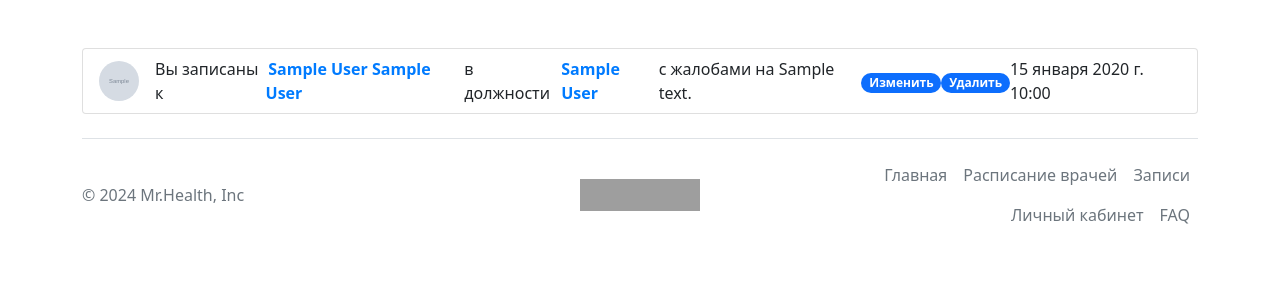
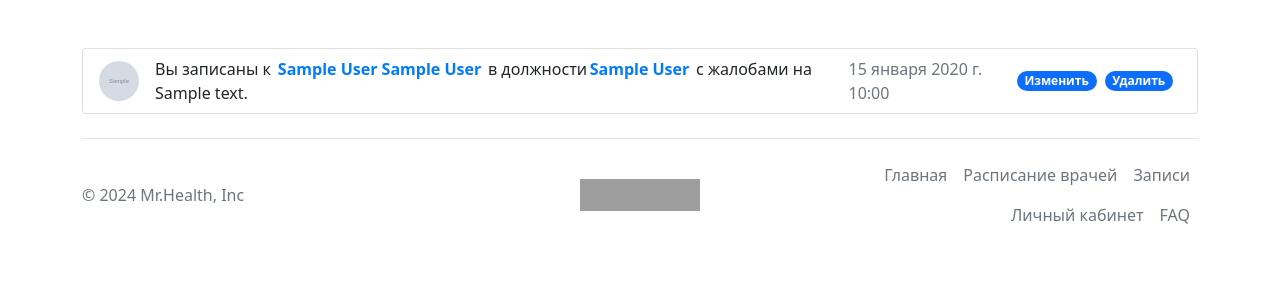
Before and after one commit to SudokuShifter/medicine_service, a Django app: page /records/my_records/ in a window 1280 px wide. Shown: the part 81-381 px from the top of the page. Run offline with Django 5.2, Linux system fonts and the light colour scheme; a user stored in the database is signed in; tables that the repository leaves empty hold one stand-in row (values such as "Sample post"); grey boxes marked "Sample" are stand-in pictures; some libraries are stand-ins or nearby versions; grey boxes are pictures that could not be loaded.

Commit message:
Закончена работа с приложением records

```diff
--- a/Medicine_service/records/templates/check_records.html
+++ b/Medicine_service/records/templates/check_records.html
@@ -13,13 +13,18 @@
                 {% else %}
                 <img src="{% static 'default.jpg' %}" alt="avatar" class="rounded-circle me-3" style="width: 40px; height: 40px;">
                 {% endif %}
-                Вы записаны к <strong style="color: #007bff;">&thinsp;{{ record.doctor.name }} {{ record.doctor.second_name }}&thinsp;</strong>
-                в должности&thinsp;<strong style="color: #007bff;">{{ record.doctor.position }}&thinsp;</strong> с жалобами на
-                {{ record.description_patient|truncatechars:20 }}
+                <div>
+                    Вы записаны к <strong style="color: #007bff;">&thinsp;{{ record.doctor.name }} {{ record.doctor.second_name }}&thinsp;</strong>
+                    в должности&thinsp;<strong style="color: #007bff;">{{ record.doctor.position }}&thinsp;</strong> с жалобами на
+                    {{ record.description_patient|truncatechars:20 }}
+                </div>
             </div>
-           <a href="{% url 'update_record' record.pk %}"><span class="badge bg-primary rounded-pill">Изменить</span></a>
-           <a href="{% url 'delete_record' record.pk %}"><span class="badge bg-primary rounded-pill">Удалить</span></a>
-            <class="badge bg-primary rounded-pill">{{ record.appointment_date }}</span>
+            <!-- Блок действий и даты записи -->
+            <div class="d-flex align-items-center">
+                <span class="me-3 text-muted">{{ record.appointment_date }}</span>
+                <a href="{% url 'update_record' record.pk %}" class="badge bg-primary rounded-pill text-decoration-none me-2">Изменить</a>
+                <a href="{% url 'delete_record' record.pk %}" class="badge bg-primary rounded-pill text-decoration-none me-2">Удалить</a>
+            </div>
         </li>
        {% endfor %}
        {% else %}
--- a/Medicine_service/records/views.py
+++ b/Medicine_service/records/views.py
@@ -123,4 +123,4 @@ class DeleteRecord(DeleteView):
     model = PatientRecord
     template_name = 'delete_popup.html'
     context_object_name = 'record'
-    success_url = reverse_lazy
+    success_url = reverse_lazy('check_records')
```
